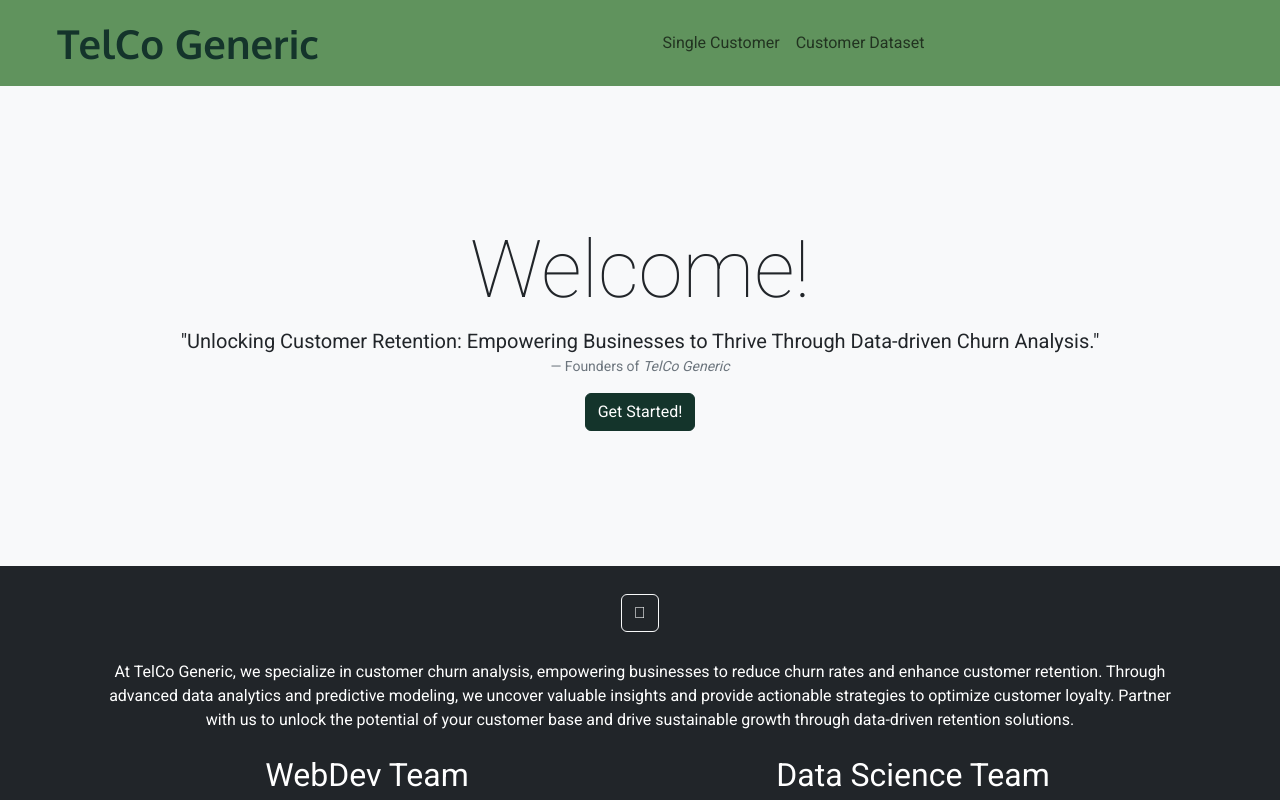
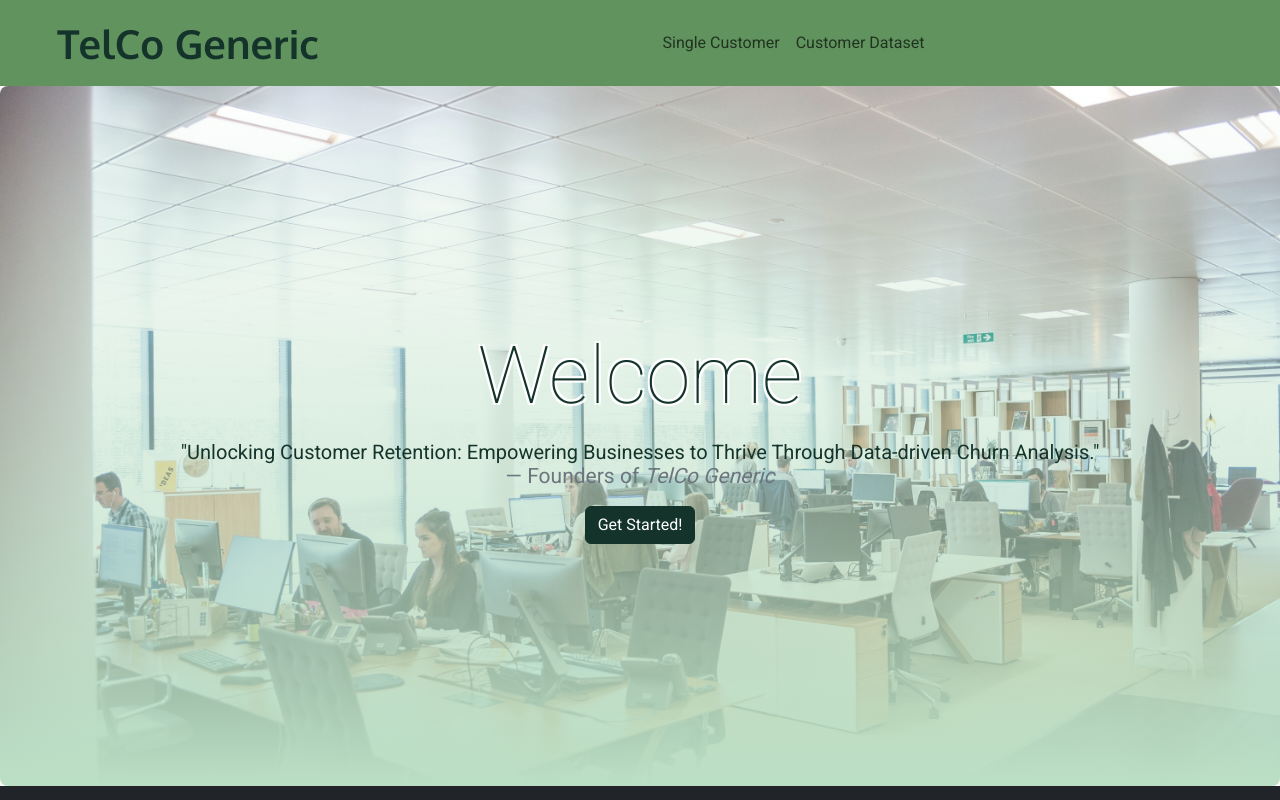
Before and after one commit to Messerschmidts101/Churn-Prediction-V1, a React (Create React App) app in the folder client/: page / in a window 1280 px wide. Shown: the top 800 px of the page. Built offline with nearby package versions, Linux system fonts and the light colour scheme.

Commit message:
improved UI

```diff
--- a/client/public/index.html
+++ b/client/public/index.html
@@ -6,8 +6,9 @@
     <meta name="viewport" content="width=device-width, initial-scale=1" />
     <meta name="theme-color" content="#000000" />
     <link href="https://cdn.jsdelivr.net/npm/bootstrap@5.3.0/dist/css/bootstrap.min.css" rel="stylesheet" integrity="sha384-9ndCyUaIbzAi2FUVXJi0CjmCapSmO7SnpJef0486qhLnuZ2cdeRhO02iuK6FUUVM" crossorigin="anonymous">
-    <link rel="stylesheet" href="https://cdnjs.cloudflare.com/ajax/libs/font-awesome/6.4.0/css/all.min.css" integrity="sha512-iecdLmaskl7CVkqkXNQ/ZH/XLlvWZOJyj7Yy7tcenmpD1ypASozpmT/E0iPtmFIB46ZmdtAc9eNBvH0H/ZpiBw==" crossorigin="anonymous" referrerpolicy="no-referrer" />
-    <link href="http://cdnjs.cloudflare.com/ajax/libs/font-awesome/4.3.0/css/font-awesome.css" rel="stylesheet"  type='text/css'>
+
+    <script src="https://kit.fontawesome.com/0b88b2b3c1.js" crossorigin="anonymous"></script>
+
     <meta
       name="description"
       content="Web site created using create-react-app"
--- a/client/src/CSS/main.css
+++ b/client/src/CSS/main.css
@@ -27,7 +27,7 @@ strong {
     2px 2px 0 white;
 }
 
-.card {
+.graph {
     margin: 1rem;
 }
 
@@ -46,7 +46,7 @@ strong {
 }
 
 .bg-image {
-    background-image: linear-gradient(rgba(255, 255, 255, 0), var(--celadon)), url("../IMG/bgImg.jpg");
+    background-image: linear-gradient(rgba(255, 255, 255, 0), var(--celadon)), url("../img/bgImg.jpg");
     background-position: 50% center;
     background-size: cover;
 }
--- a/client/src/Components/Footer.js
+++ b/client/src/Components/Footer.js
@@ -1,5 +1,7 @@
 import React from 'react'
 import Header2 from './Header2'
+import { FontAwesomeIcon } from '@fortawesome/react-fontawesome'
+import { faGithub } from '@fortawesome/free-brands-svg-icons'
 import { Link } from 'react-router-dom'
 
 function Footer() {
@@ -8,7 +10,7 @@ function Footer() {
             <div className='container p-4'>
                 <section className='mb-4'>
                     <Link to="https://github.com/Messerschmidts101/Churn-Prediction-V1" className="btn btn-outline-light btn-floating m-1">
-                        <i className="fa-brands fa-github"></i>
+                        <FontAwesomeIcon icon={faGithub} />
                     </Link>
                 </section>
                 <section className='mb-4'>
--- a/client/src/Components/Heroe.js
+++ b/client/src/Components/Heroe.js
@@ -1,19 +1,24 @@
 import React from 'react'
 import Header3 from './Header3'
 import ScrollButton from './ScrollButton'
+import Button from './Button'
+import { Link } from 'react-router-dom'
 
-function Heroe({display, children, subheading, button, boolSubheading, boolButton}) {
+function Heroe({display, children, subheading, scrollButton, linkButton}) {
     return (
-        <div className="p-5 text-center bg-image rounded-3 bg-image w-100">
+        <div className="d-flex p-5 justify-content-center align-items-center text-center bg-image rounded-3 bg-image h-100 w-100">
             <div className='mask'>
-                <div className="d-flex card-title justify-content-center align-items-center h-100">
+                <div className=" card-title h-100">
                     <div className="dark-green">
                         <Header3 className={"mb-3 stroke " + display}>{children}</Header3>
                         {
-                            boolSubheading ? <h4 className="mb-3">{subheading}</h4> : ""
+                            subheading ? <h4 className="mb-3">{subheading}</h4> : ""
                         }
                         {
-                            boolButton ? <ScrollButton className="btn-lg" theme={"outline-danger"} href={"#pasteData"}>{button}</ScrollButton> : ""
+                            scrollButton ? <ScrollButton className="btn-lg" theme={"outline-danger"} href={"#pasteData"}>{scrollButton}</ScrollButton> : ""
+                        }
+                        {
+                            linkButton ? <Link to={"/single_customer"}><Button theme={"primary"} className={""}>{linkButton}</Button></Link> : ""
                         }
                     </div>
                 </div>
--- a/client/src/Pages/Home.js
+++ b/client/src/Pages/Home.js
@@ -1,24 +1,27 @@
 import React from 'react'
-import Button from '../Components/Button'
-import Header1 from '../Components/Header1'
+import Button from '../components/Button'
+import Header1 from '../components/Header1'
 import { Link } from 'react-router-dom'
+import Heroe from '../components/Heroe'
 
 function Home() {
 
     return (
         <>
-            <div className='container' style={{ height: "480px" }}>
+            <div className='' style={{ height: "700px" }}>
                 <div className='d-flex flex-column text-center h-100'>
-                    <div>
-                        <Header1 className={'display-1'}>Welcome!</Header1>
-                        <blockquote className="blockquote">
-                            <p>"Unlocking Customer Retention: Empowering Businesses to Thrive Through Data-driven Churn Analysis."</p>
-                        </blockquote>
-                        <figcaption className="blockquote-footer">
-                            Founders of <cite title="Source Title">TelCo Generic</cite>
-                        </figcaption>
-                        <Link to="/single_customer"><Button theme={'primary'}>Get Started!</Button></Link>
-                    </div>
+                    <Heroe
+                        display={"display-1"}
+                        className={""}
+                        children={"Welcome"}
+                        subheading={(<>
+                                <blockquote className="blockquote">
+                                    <p>"Unlocking Customer Retention: Empowering Businesses to Thrive Through Data-driven Churn Analysis."</p>
+                                </blockquote>
+                                <figcaption className="blockquote-footer">
+                                    Founders of <cite title="Source Title">TelCo Generic</cite>
+                                </figcaption> </>)}
+                        linkButton={"Get Started!"}/>
                 </div>
             </div>
         </>
--- a/client/src/Pages/MultipleCustomers.js
+++ b/client/src/Pages/MultipleCustomers.js
@@ -2,10 +2,10 @@ import React from 'react'
 import Highcharts from 'highcharts'
 import HighchartsReact from 'highcharts-react-official'
 import { useState, useEffect } from 'react'
-import Header3 from '../Components/Header3'
+import Header3 from '../components/Header3'
 import Papa from 'papaparse'
-import Input from '../Components/Input'
-import Heroe from '../Components/Heroe'
+import Input from '../components/Input'
+import Heroe from '../components/Heroe'
 
 function MultipleCustomers() {
 
@@ -342,7 +342,7 @@ function MultipleCustomers() {
                 <div className='container'>
                     <div className='row'>
                         <div className='col-md-6 col-sm-9 my-auto'>
-                            <div  className='card'>
+                            <div  className='card graph'>
                                 <div className='d-flex flex-row my-3 card-title w-100'>
                                     {
                                         population ? population.map((range) => {
@@ -358,7 +358,7 @@ function MultipleCustomers() {
                             </div>
                         </div>
                         <div className='col-md-6 col-sm-9 my-auto'>
-                            <div className='card'>
+                            <div className='card graph'>
                                 <div  className='d-flex flex-row my-3 card-title w-100'>
                                     <div className='col-2'>
                                         <p className=' align-middle h-100' style={{border:"0", margin:"0"}}>Features:</p>
@@ -381,7 +381,7 @@ function MultipleCustomers() {
                         </div>
                     </div>
                     <div className='row'>
-                        <div className='card'>
+                        <div className='card graph'>
                             <div className='d-flex flex-row mb-3 mt-5 card-title w-100'>
                                 <div className='col-1'>
                                     <p className=' align-middle h-100' style={{border:"0", margin:"0"}}>Features:</p>
--- a/client/src/Pages/NotFoundPage.js
+++ b/client/src/Pages/NotFoundPage.js
@@ -1,5 +1,5 @@
 import React from 'react'
-import Header1 from '../Components/Header1'
+import Header1 from '../components/Header1'
 
 function NotFoundPage() {
     return (
--- a/client/src/Pages/SingleCustomer.js
+++ b/client/src/Pages/SingleCustomer.js
@@ -1,13 +1,13 @@
-import Button from '../Components/Button'
-import Header1 from '../Components/Header1'
-import Header2 from '../Components/Header2'
-import Input from '../Components/Input'
-import Label from "../Components/Label"
-import InputFeature from '../Components/InputFeature'
+import Button from '../components/Button'
+import Header1 from '../components/Header1'
+import Header2 from '../components/Header2'
+import Input from '../components/Input'
+import Label from "../components/Label"
+import InputFeature from '../components/InputFeature'
 import React from 'react'
 import { useState, useEffect } from 'react'
-import Header3 from '../Components/Header3'
-import Heroe from '../Components/Heroe'
+import Header3 from '../components/Header3'
+import Heroe from '../components/Heroe'
 
 function SingleCustomer() {
 
@@ -77,7 +77,11 @@ function SingleCustomer() {
         <>
             <div className='container'>
                 <div className='card bg-light'>
-                    <Heroe children={"Single Customer Churn"} display={"display-1"} subheading={"Predict a customer's churn!"} button={"Enter Customer Data"} boolSubheading={true} boolButton={true} />
+                    <Heroe
+                        children={"Single Customer Churn"}
+                        display={"display-1"}
+                        subheading={"Predict a customer's churn!"}
+                        scrollButton={"Enter Customer Data"} />
                     <div className='card-body'>
                         <div className='row'>
                             <div className='col-md-6 col-sm-9'>
```
Also changed, not shown: client/src/App.js (+7 -7 lines), client/src/Switcher.js (deleted, +0 -21 lines), client/src/setupTests.js (deleted, +0 -5 lines).
